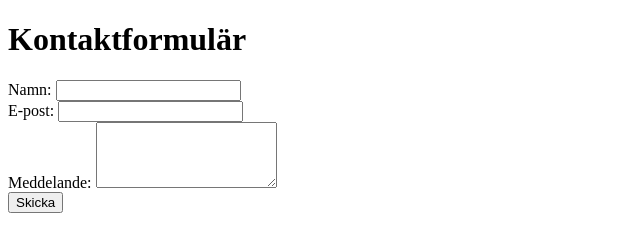
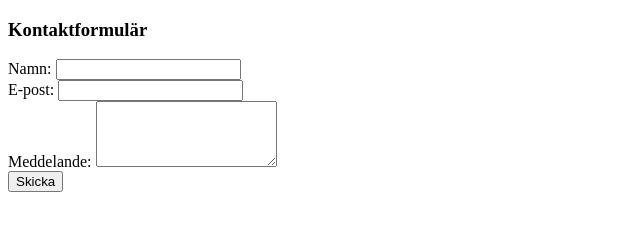
Before and after one commit to zaida-wiss/besok-din-stad, a plain HTML site: page index.html in a window 1280 px wide. Shown: the whole page, without its empty margins (0-640 px from the left). Drawn offline with Linux system fonts and the light colour scheme.

Commit message:
ändra kontakt förmulären h1 till h3

```diff
--- a/index.html
+++ b/index.html
@@ -44,7 +44,7 @@
 
 
 
-<h1>Kontaktformulär</h1>
+<h3>Kontaktformulär</h3>
 
 <form action="/submit-form" method="post">
     <div>
```
